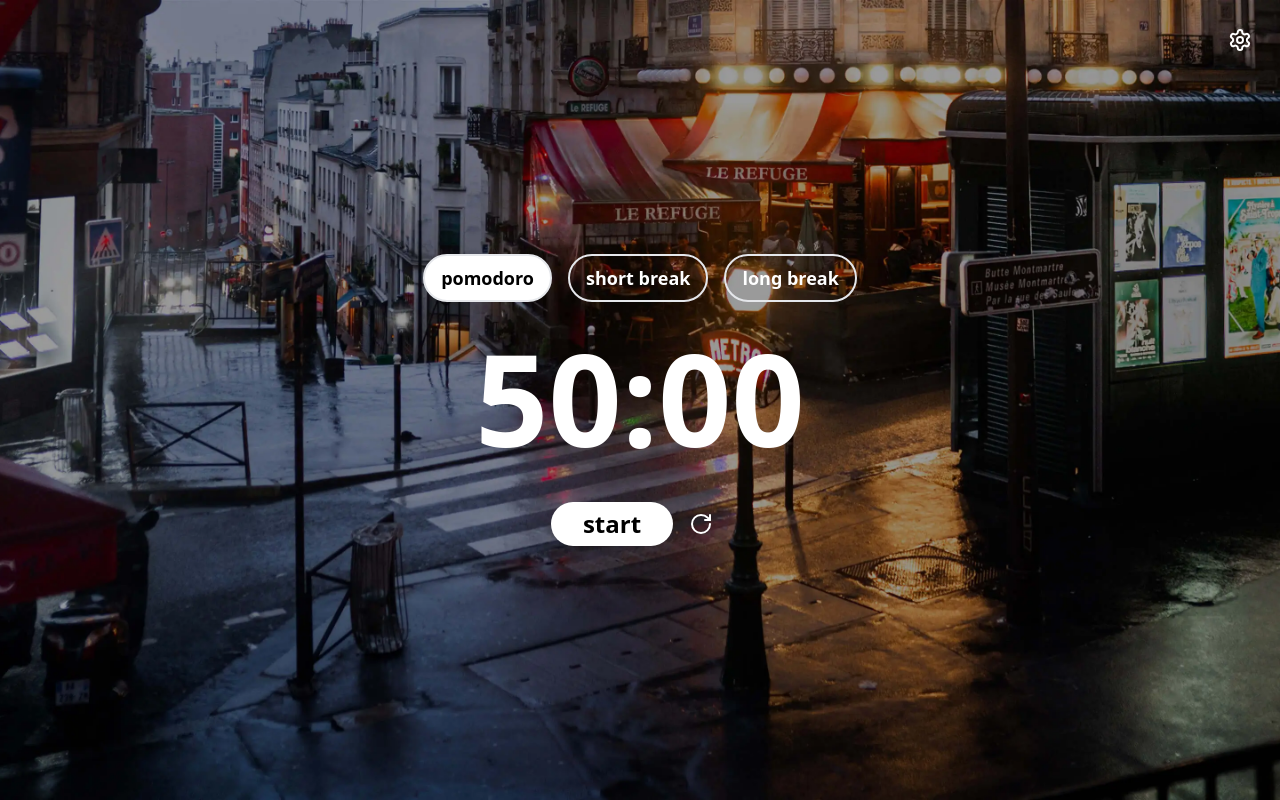
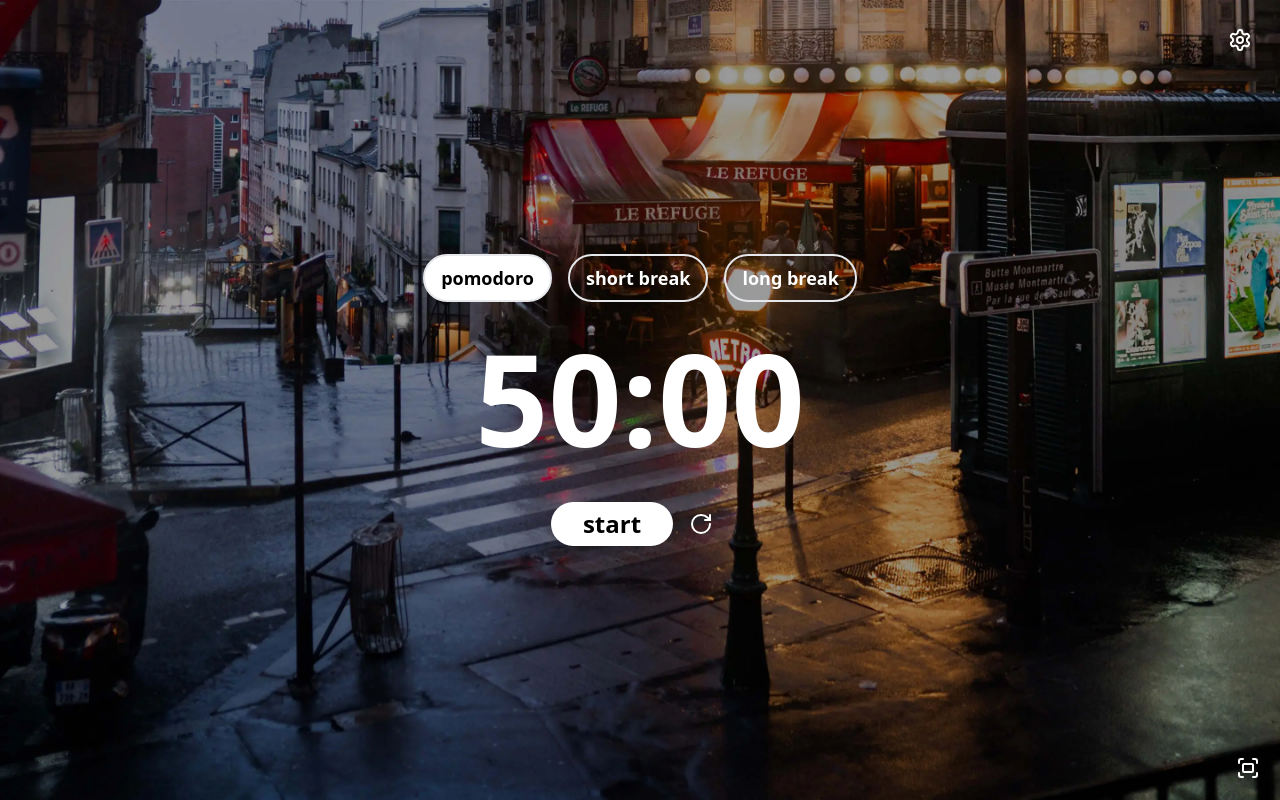
Before and after one commit to leanghok120/Beardoro, a React (Vite) app: page / in a window 1280 px wide. Built offline with nearby package versions, Linux system fonts and the light colour scheme.

Commit message:
Add a fullscreen button

```diff
--- a/src/App.jsx
+++ b/src/App.jsx
@@ -1,3 +1,4 @@
+import FullscreenButton from "./FullscreenButton";
 import Timer from "./Timer";
 import { useState } from "react";
 
@@ -12,6 +13,7 @@
       style={{ backgroundImage: `url(${background})` }}
     >
       <Timer setBackground={setBackground} />
+      <FullscreenButton />
     </div>
   );
 }
--- /dev/null
+++ b/src/FullscreenButton.jsx
@@ -0,0 +1,50 @@
+import React, { useState } from "react";
+import { Fullscreen } from "lucide-react";
+
+const FullscreenButton = () => {
+  const [isFullscreen, setIsFullscreen] = useState(false);
+
+  const toggleFullscreen = () => {
+    if (!isFullscreen) {
+      // Enter fullscreen
+      if (document.documentElement.requestFullscreen) {
+        document.documentElement.requestFullscreen();
+      } else if (document.documentElement.mozRequestFullScreen) {
+        /* Firefox */
+        document.documentElement.mozRequestFullScreen();
+      } else if (document.documentElement.webkitRequestFullscreen) {
+        /* Chrome, Safari and Opera */
+        document.documentElement.webkitRequestFullscreen();
+      } else if (document.documentElement.msRequestFullscreen) {
+        /* IE/Edge */
+        document.documentElement.msRequestFullscreen();
+      }
+    } else {
+      // Exit fullscreen
+      if (document.exitFullscreen) {
+        document.exitFullscreen();
+      } else if (document.mozCancelFullScreen) {
+        /* Firefox */
+        document.mozCancelFullScreen();
+      } else if (document.webkitExitFullscreen) {
+        /* Chrome, Safari and Opera */
+        document.webkitExitFullscreen();
+      } else if (document.msExitFullscreen) {
+        /* IE/Edge */
+        document.msExitFullscreen();
+      }
+    }
+    setIsFullscreen(!isFullscreen);
+  };
+
+  return (
+    <button
+      onClick={toggleFullscreen}
+      className="text-white absolute bottom-5 right-5"
+    >
+      <Fullscreen />
+    </button>
+  );
+};
+
+export default FullscreenButton;
```
